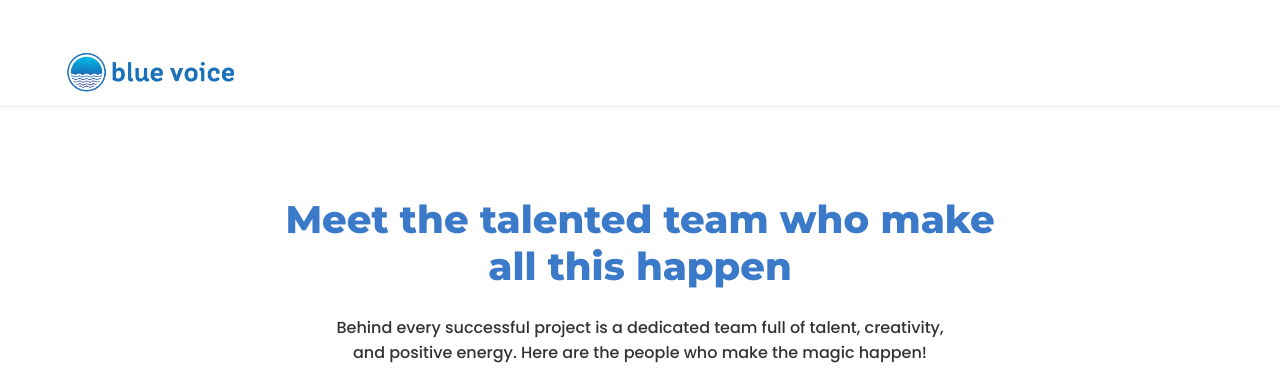
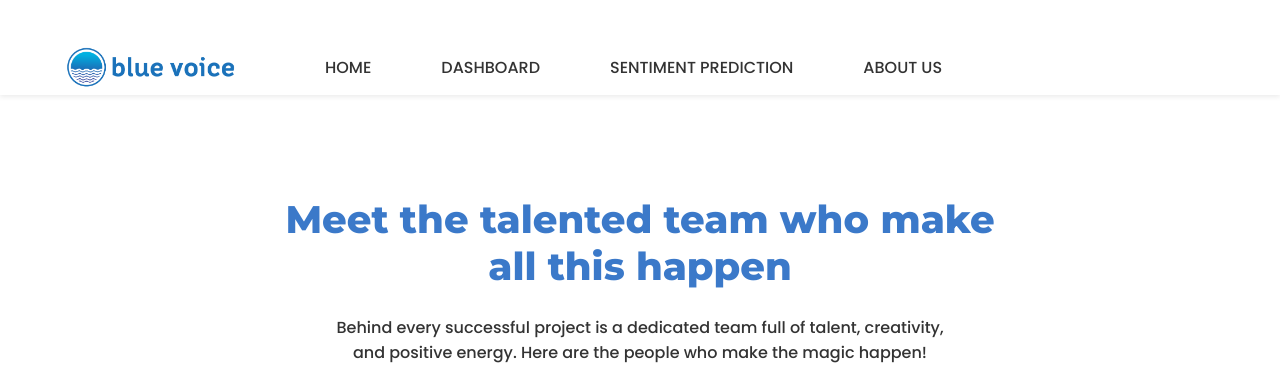
Before and after one commit to agusswardanaa/blue-voice-frontend, a plain HTML site: page about/index.html in a window 1280 px wide. Shown: the top 383 px of the page. Drawn offline with nearby package versions, Linux system fonts and the light colour scheme.

Commit message:
fix navbar

```diff
--- a/about/index.html
+++ b/about/index.html
@@ -28,55 +28,38 @@
 </head>
 
 <body id="top">
-
-  <!--
-    - #HEADER
-  -->
-
+  <!-- HEADER -->
   <header class="header-non-home header" data-header>
-
     <div class="overlay" data-overlay></div>
-
     <div class="header-bottom">
       <div class="container">
-
-        <!-- LOGO -->
         <a href="/" class="logo">
-          <img src="../assets/images/blue-voice-header-logo-no-motto.png" alt="Blue Voice logo">
+          <img src="../assets/images/blue-voice-header-logo-no-motto.png" alt="Blue Voice logo" />
         </a>
-
-        <!-- NAV OPEN BUTTON (HAMBURGER) -->
         <button class="nav-open-btn" aria-label="Open Menu" data-nav-open-btn style="color: var(--bright-navy-blue);">
           <ion-icon name="menu-outline"></ion-icon>
         </button>
-
-        <!-- NAVBAR -->
         <nav class="navbar" data-navbar>
           <div class="navbar-top">
-
-            <!-- CLOSE BUTTON -->
             <button class="nav-close-btn" aria-label="Close Menu" data-nav-close-btn>
               <ion-icon name="close-outline"></ion-icon>
             </button>
-
           </div>
-
           <ul class="navbar-list">
             <li>
-              <a href="/" class="navbar-link" data-nav-link>Home</a>
+              <a href="/" class="navbar-link-non-home" data-nav-link>Home</a>
             </li>
             <li>
-              <a href="../dashboard" class="navbar-link" data-nav-link>Dashboard</a>
+              <a href="/dashboard" class="navbar-link-non-home" data-nav-link>Dashboard</a>
             </li>
             <li>
-              <a href="../sentiment" class="navbar-link" data-nav-link>Sentiment Prediction</a>
+              <a href="/sentiment" class="navbar-link-non-home" data-nav-link>Sentiment Prediction</a>
             </li>
             <li>
-              <a href="../about" class="navbar-link" data-nav-link>About Us</a>
+              <a href="/about" class="navbar-link-non-home" data-nav-link>About Us</a>
             </li>
           </ul>
         </nav>
-
       </div>
     </div>
   </header>
```
Also changed, not shown: dashboard/index.html (+4 -4 lines), index.html (+0 -6 lines), sentiment/index.html (+4 -4 lines).
